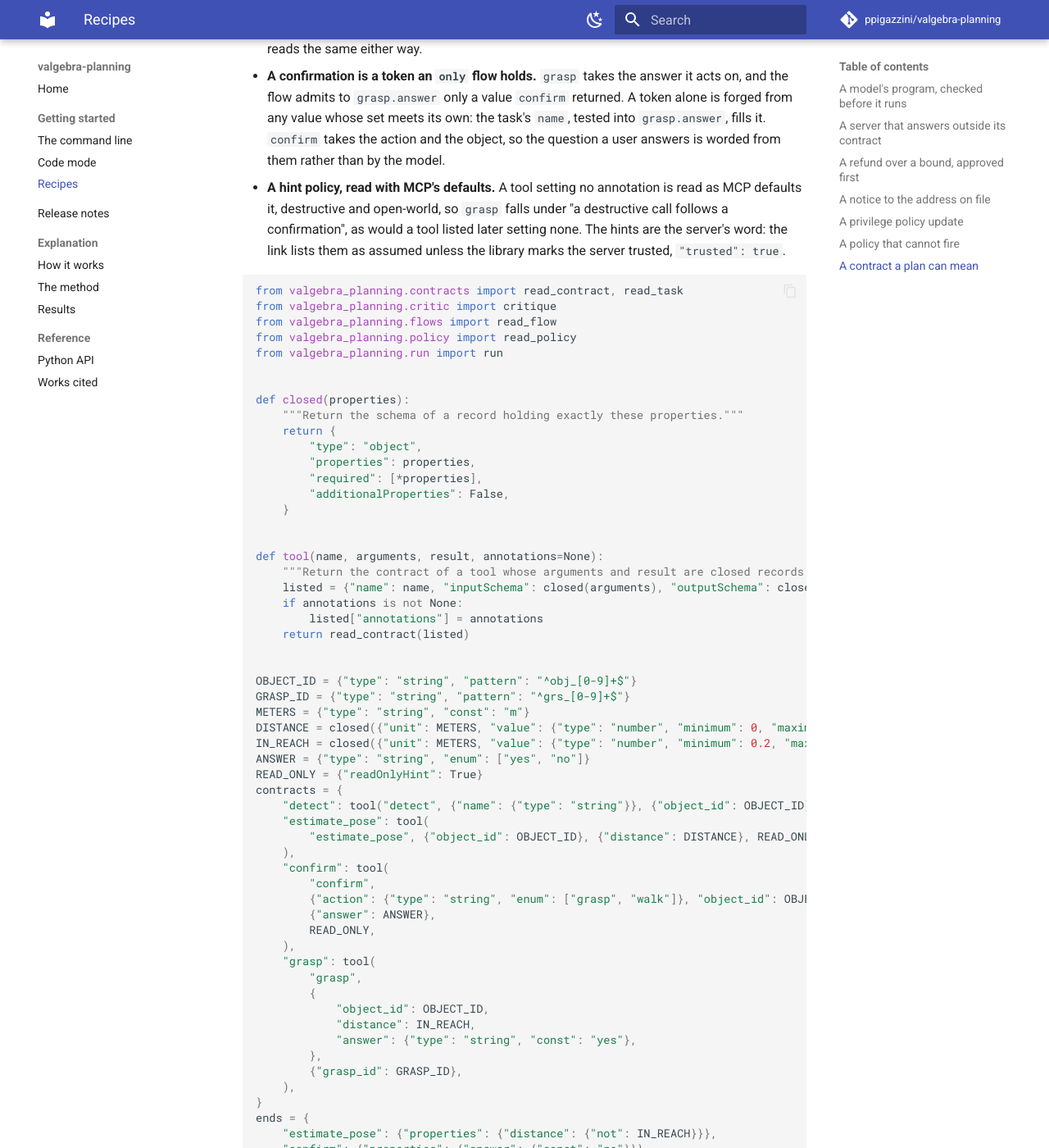
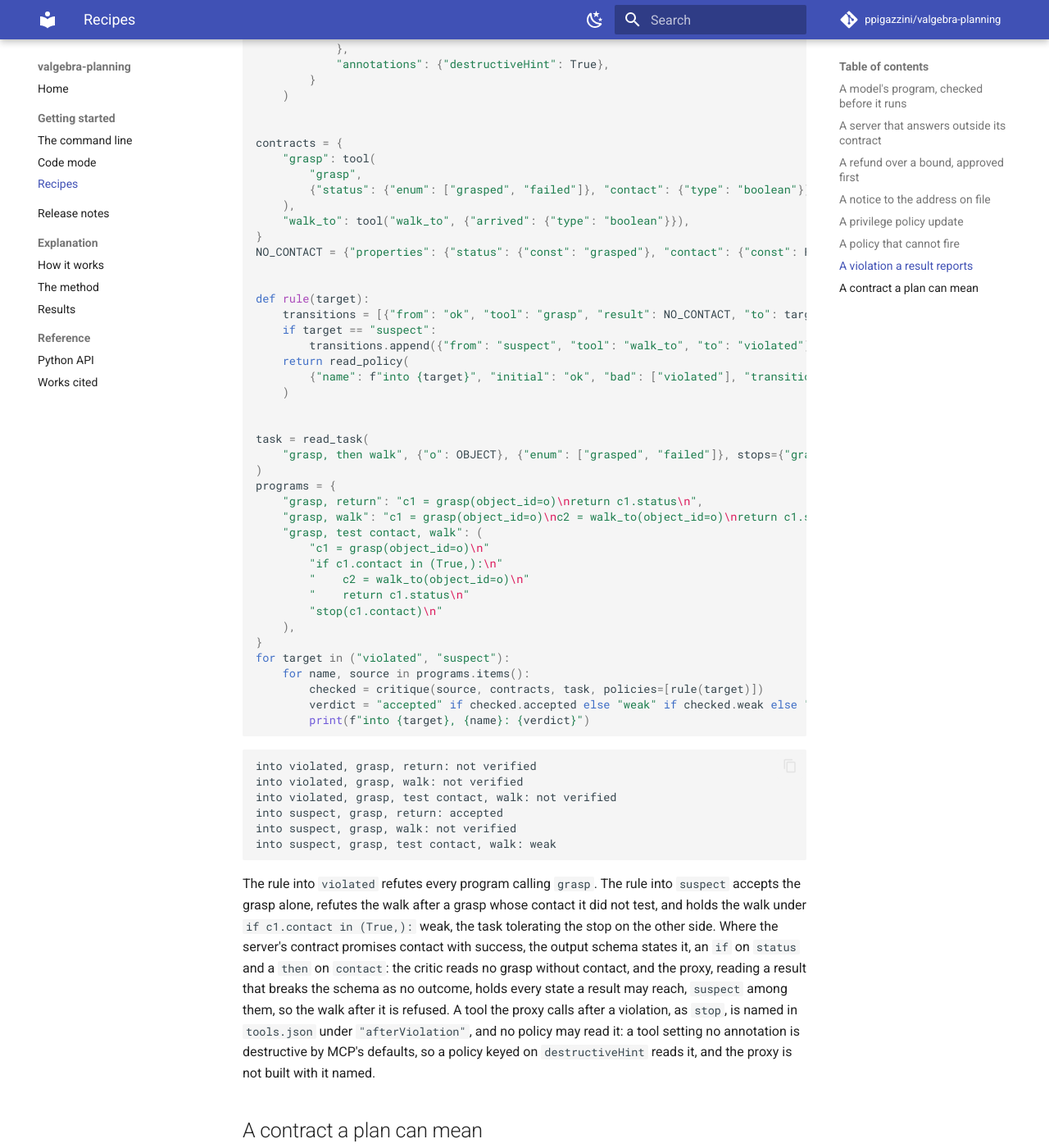
Before and after one commit to ppigazzini/valgebra-planning, an MkDocs documentation site: the page built from docs/recipes.md, in a window 1280 px wide and 1400 px high, scrolled down 10562 px. Shown: the whole window at 82% size. Built offline with MkDocs 1.6.1 and Material for MkDocs 9.7.7, drawn with Linux system fonts in a browser that asks for light colours; comment, search, counter and statistics services are not loaded; some of the changed text lies outside the part shown.

Commit message:
proxy: a library names the tools a proxy calls after a violation
Once a result takes a policy to a bad state the proxy refuses every later call, the call
having been made, so a robot's stop sent after a grasp that reported success without
contact is refused with the walk it should end.

A library names the tools a call may still be made to, `"afterViolation": [...]` in
`tools.json`, read by `library.after_violation` and passed through `proxy`,
`read_proxy`, `serve` and the command line's `proxy --library`. Each must be a tool no
policy reads, by its name or by its annotations, so admitting it changes no policy's
verdict: `Gate` refuses at construction a tool a policy reads, a tool keyed on an unset
`destructiveHint` among them, and one the proxy does not hold. The lockout is
`Gate.stopped`. A call to a named tool is still held to its contract and its flow rules.

The recipe "a violation a result reports" writes the violation as a state from which the
calls that must not follow are bad: under it the critic accepts a grasp alone, refutes a
walk after an untested grasp and holds one under the test of `contact` weak, where a
rule into the bad state refutes every program calling `grasp`; its block runs in the
suite. `tests/test_proxy.py` holds a named tool made after a violation and the booking
still refused, and the three refusals at construction; `tests/test_cli.py` holds the key
through `proxy --library` and its reader's refusals. The parcels, bench and faults
studies read every count unchanged.

````diff
--- a/docs/recipes.md
+++ b/docs/recipes.md
@@ -494,6 +494,103 @@ meant, a bound written in euros over an argument in cents, is not vacuous and is
 guard over an argument the tool does not name is flagged only where the input schema sets
 `additionalProperties: false`: an open record may carry any other key, so the guard meets one.
 
+## A violation a result reports
+
+A transition reading a result steps after its call acted, so a rule taking a result to a bad state
+is broken by whatever the server answers there, as a grasp reporting success without contact. No
+program can keep the server from answering so, and the proxy refuses every call after such a
+result, the robot's `stop` among them. Write the violation as a state from which the calls that
+must not follow it are bad, and the critic holds a program to testing the result before them:
+
+```python
+from valgebra_planning.contracts import read_contract, read_task
+from valgebra_planning.critic import critique
+from valgebra_planning.policy import read_policy
+
+OBJECT = {"type": "string", "pattern": "^obj_[0-9]+$"}
+
+
+def tool(name, outputs):
+    return read_contract(
+        {
+            "name": name,
+            "inputSchema": {
+                "type": "object",
+                "properties": {"object_id": OBJECT},
+                "required": ["object_id"],
+                "additionalProperties": False,
+            },
+            "outputSchema": {
+                "type": "object",
+                "properties": outputs,
+                "required": sorted(outputs),
+                "additionalProperties": False,
+            },
+            "annotations": {"destructiveHint": True},
+        }
+    )
+
+
+contracts = {
+    "grasp": tool(
+        "grasp",
+        {"status": {"enum": ["grasped", "failed"]}, "contact": {"type": "boolean"}},
+    ),
+    "walk_to": tool("walk_to", {"arrived": {"type": "boolean"}}),
+}
+NO_CONTACT = {"properties": {"status": {"const": "grasped"}, "contact": {"const": False}}}
+
+
+def rule(target):
+    transitions = [{"from": "ok", "tool": "grasp", "result": NO_CONTACT, "to": target}]
+    if target == "suspect":
+        transitions.append({"from": "suspect", "tool": "walk_to", "to": "violated"})
+    return read_policy(
+        {"name": f"into {target}", "initial": "ok", "bad": ["violated"], "transitions": transitions}
+    )
+
+
+task = read_task(
+    "grasp, then walk", {"o": OBJECT}, {"enum": ["grasped", "failed"]}, stops={"grasp": True}
+)
+programs = {
+    "grasp, return": "c1 = grasp(object_id=o)\nreturn c1.status\n",
+    "grasp, walk": "c1 = grasp(object_id=o)\nc2 = walk_to(object_id=o)\nreturn c1.status\n",
+    "grasp, test contact, walk": (
+        "c1 = grasp(object_id=o)\n"
+        "if c1.contact in (True,):\n"
+        "    c2 = walk_to(object_id=o)\n"
+        "    return c1.status\n"
+        "stop(c1.contact)\n"
+    ),
+}
+for target in ("violated", "suspect"):
+    for name, source in programs.items():
+        checked = critique(source, contracts, task, policies=[rule(target)])
+        verdict = "accepted" if checked.accepted else "weak" if checked.weak else "not verified"
+        print(f"into {target}, {name}: {verdict}")
+```
+
+```text
+into violated, grasp, return: not verified
+into violated, grasp, walk: not verified
+into violated, grasp, test contact, walk: not verified
+into suspect, grasp, return: accepted
+into suspect, grasp, walk: not verified
+into suspect, grasp, test contact, walk: weak
+```
+
+The rule into `violated` refutes every program calling `grasp`. The rule into `suspect` accepts the
+grasp alone, refutes the walk after a grasp whose contact it did not test, and holds the walk under
+`if c1.contact in (True,):` weak, the task tolerating the stop on the other side. Where the
+server's contract promises contact with success, the output schema states it, an `if` on `status`
+and a `then` on `contact`: the critic reads no grasp without contact, and the proxy, reading a
+result that breaks the schema as no outcome, holds every state a result may reach, `suspect`
+among them, so the walk after it is refused. A tool the proxy calls after a violation, as `stop`,
+is named in `tools.json` under `"afterViolation"`, and no policy may read it: a tool setting no
+annotation is destructive by MCP's defaults, so a policy keyed on `destructiveHint` reads it, and
+the proxy is not built with it named.
+
 ## A contract a plan can mean
 
 The planner and the critic pass a value to an argument wherever valgebra proves it inside the
````
Also changed, not shown: CHANGELOG.md (+10 -0 lines), docs/api.md (+1 -1 lines), docs/command-line.md (+3 -2 lines), 5 other files.
